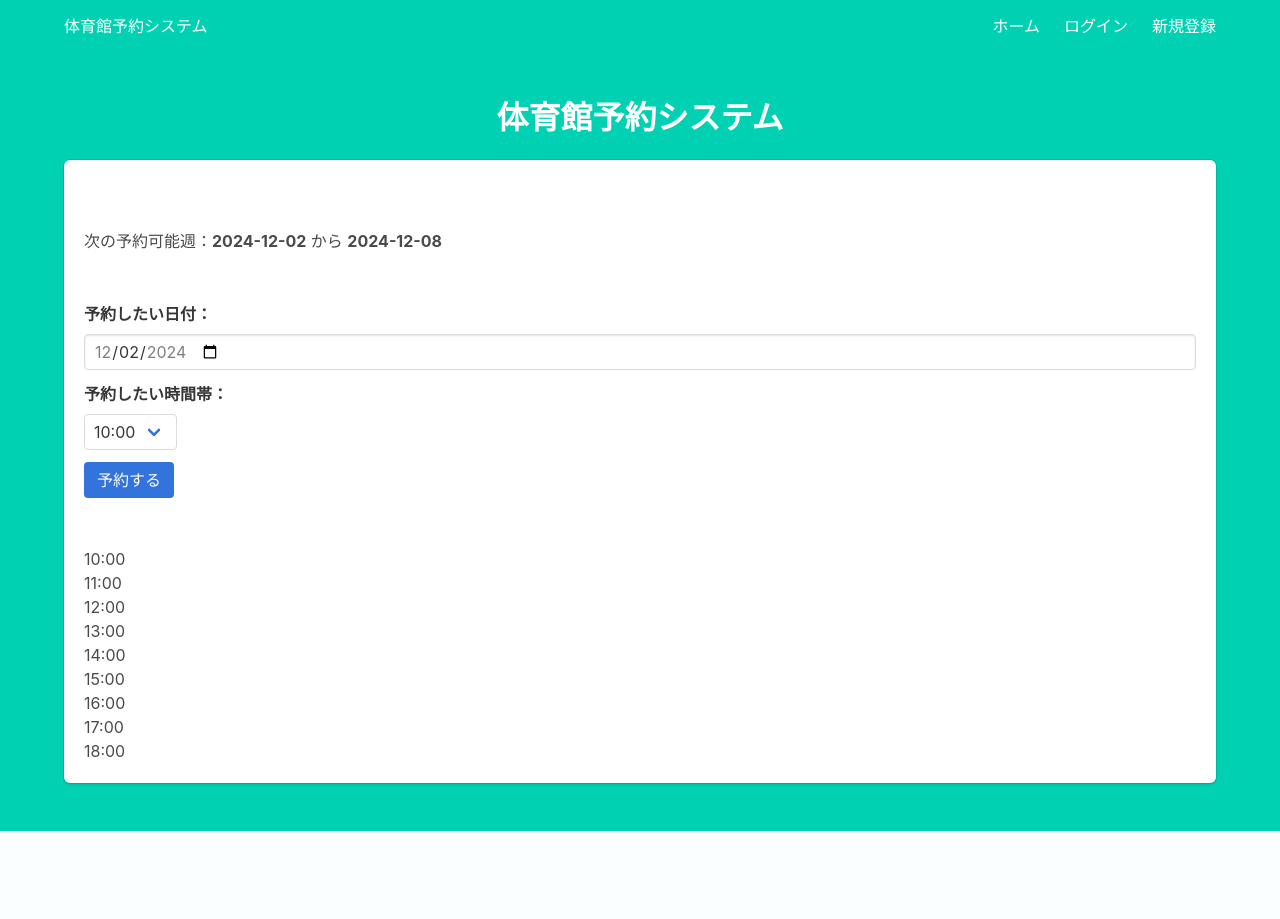
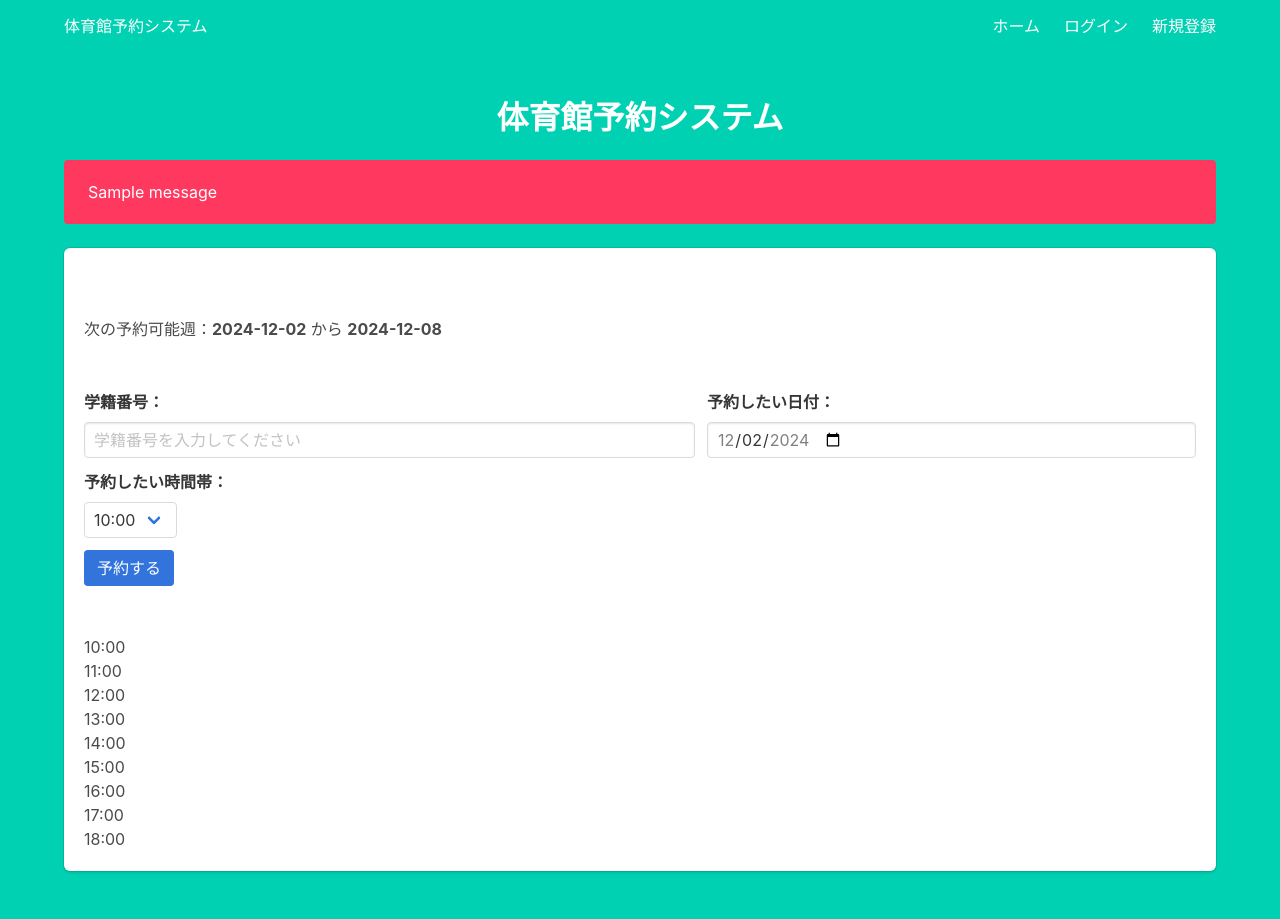
Before and after one commit to cercil0605/dx_gym2, a Flask app: page / in a window 1280 px wide. Before the commit the page ends 831 px from the top, so only its background shows below. Run offline with Flask 3, Linux system fonts and the light colour scheme; tables that the repository leaves empty hold one stand-in row (values such as "Sample post"); one stand-in notice (Sample message) is shown; data that the repository does not hold is empty.

Commit message:
add student_id system for auth

```diff
--- a/project/main.py
+++ b/project/main.py
@@ -1,7 +1,7 @@
-from flask import Flask, render_template, request, redirect, url_for, jsonify, Blueprint
+from flask import Flask, render_template, request, redirect, url_for, jsonify, Blueprint, flash
 from flask_login import login_required, current_user
 from . import reservations
-from .reservations import get_booked_times, add_booking
+from .reservations import get_booked_times, add_booking, judge_student_id
 
 main = Blueprint('main', __name__)
 # define available time for reserve
@@ -32,11 +32,17 @@
 def reserve(): # process reservations
     reserved_date = request.form['date']
     reserved_time = request.form['time']
+    student_id = request.form['student_id']
+
+    if not judge_student_id(student_id): # judge student id
+        flash("不正な学籍番号です。もう一度やり直してください")
+        return redirect(url_for('main.main_page',date=reserved_date)) # redirect same page
 
     if add_booking(reserved_date, reserved_time):
         return redirect(url_for('main.main_page', date=reserved_date))
     else:
-        return "その時間帯は既に予約されています。別の時間帯を選択してください。"
+        flash("予約済みの時間帯です。もう一度やり直してください")
+        return redirect(url_for('main.main_page'))
 
 @main.route('/admin')
 @login_required
--- a/project/reservations.py
+++ b/project/reservations.py
@@ -1,11 +1,13 @@
 from flask import Blueprint
 from datetime import datetime, timedelta
 from sqlalchemy.exc import SQLAlchemyError
+import re
 
 from . import db
 from .models import Reservation
 
 reservations = Blueprint('reservations', __name__)
+STUDENT_ID_PATTERN = re.compile(r'^\d{2}[a-zA-Z]\d{4}[a-zA-Z]$') # student id pattern
 
 # get reserved_time
 def get_booked_times(reserved_date):
@@ -45,3 +47,7 @@
     end_date = start_date + timedelta(days=6)
 
     return start_date.date(), end_date.date()
+
+# judge studentID
+def judge_student_id(student_id):
+    return bool(STUDENT_ID_PATTERN.match(student_id))
--- a/project/templates/index.html
+++ b/project/templates/index.html
@@ -4,19 +4,35 @@
 
 {% block content %}
 <h1 class="title has-text-centered">体育館予約システム</h1>
+    <!-- Flash メッセージの表示 -->
+{% with messages = get_flashed_messages() %}
+        {% if messages %}
+            <div class="notification is-danger">
+                {{ messages[0] }}
+            </div>
+        {% endif %}
+    {% endwith %}
 <div class="box">
     <h2 class="subtitle">予約可能週</h2>
     <p>次の予約可能週：<strong>{{ start_of_week }}</strong> から <strong>{{ end_of_week }}</strong></p>
 
     <h2 class="subtitle">予約フォーム</h2>
     <form action="/reserve" method="post">
-        <div class="field">
-            <label class="label" for="date">予約したい日付：</label>
-            <div class="control">
+        <!-- フレックスコンテナ -->
+        <div class="field is-grouped">
+            <!-- 学籍番号 -->
+            <div class="control is-expanded">
+                <label class="label" for="student_id">学籍番号：</label>
+                <input class="input" type="text" id="student_id" name="student_id" placeholder="学籍番号を入力してください" required>
+            </div>
+            <!-- 日付 -->
+            <div class="control is-expanded">
+                <label class="label" for="date">予約したい日付：</label>
                 <input class="input" type="date" id="date" name="date" value="{{ reserved_date }}"
                        min="{{ start_of_week }}" max="{{ end_of_week }}">
             </div>
         </div>
+        <!-- 時間帯 -->
         <div class="field">
             <label class="label" for="time">予約したい時間帯：</label>
             <div class="control">
@@ -33,6 +49,7 @@
                 </div>
             </div>
         </div>
+        <!-- 送信ボタン -->
         <div class="control">
             <button class="button is-link" type="submit">予約する</button>
         </div>
@@ -43,10 +60,10 @@
     </div>
 
     <h2 class="subtitle">予約可能時間帯</h2>
-    <ul>
+    <ul class="time-list">
         {% for time in available_times %}
-        <li>
-            {{ time }}
+        <li class="time-item">
+            <span>{{ time }}</span>
             {% if time in booked_times %}
             <span class="tag is-danger">予約済み</span>
             {% endif %}
@@ -54,6 +71,28 @@
         {% endfor %}
     </ul>
 </div>
+{% endblock %}
+
+{% block styles %}
+<style>
+    .time-list {
+        list-style-type: none;
+        padding: 0;
+    }
+    .time-item {
+        display: flex;
+        justify-content: space-between;
+        align-items: center;
+        padding: 0.5em 0;
+        border-bottom: 1px solid #ddd;
+    }
+    .time-item span {
+        font-size: 1em;
+    }
+    .time-item .tag {
+        font-size: 0.85em;
+    }
+</style>
 {% endblock %}
 
 {% block scripts %}
```
